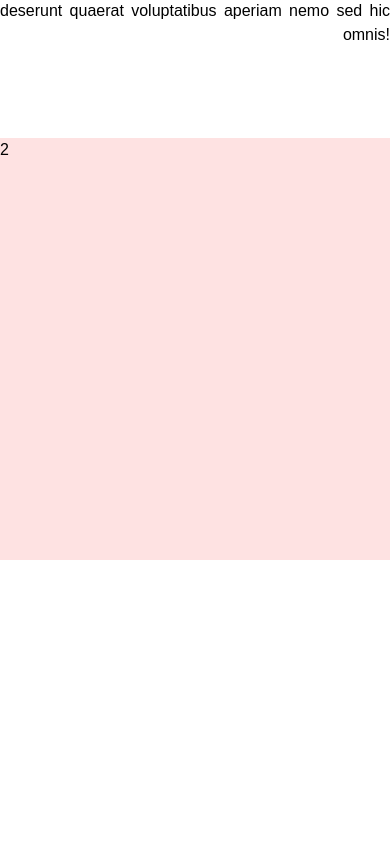
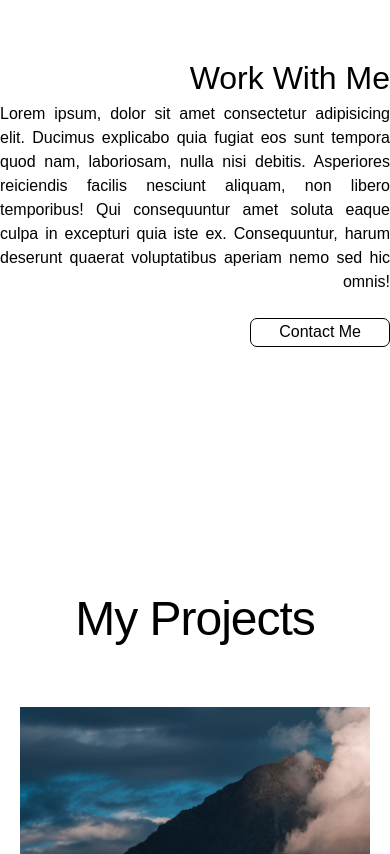
Before and after one commit to hahajska/PortfolioWebsite, a React (Create React App) app: page / in a window 390 px wide. Shown: the part 1634-2488 px from the top of the page. Before the commit the page ends 2194 px from the top, so only its background shows below. Built offline with nearby package versions, Linux system fonts and the light colour scheme; a web font is replaced by a local one.

Commit message:
work added

```diff
--- a/src/App.js
+++ b/src/App.js
@@ -2,12 +2,14 @@ import React from "react";
 import "./App.scss";
 import Info from "./Components/Info";
 import Main from "./Components/Main";
+import Work from "./Components/Work";
 
 function App() {
   return (
     <>
       <Main />
       <Info />
+      <Work />
     </>
   );
 }
--- a/src/Components/Info/index.js
+++ b/src/Components/Info/index.js
@@ -5,8 +5,9 @@ import LongImage from "../../images/LongImage.jpg";
 export default function Info() {
   return (
     <section className="infoSection lg:container lg:mx-auto grid grid-cols-6">
+      <div className="cara"></div>
       <div className="grid lg:col-span-4 col-span-6 grid-rows-2">
-        <div className="md:px-12 flex justify-center items-end flex-col text-justify last-center textAbout">
+        <div className="md:px-12 flex justify-center items-end  flex-col text-justify last-center textAbout">
           <h1>Something About Me</h1>
           <p className="md:pl-56 pl-0 px:12">
             Lorem ipsum, dolor sit amet consectetur adipisicing elit. Ducimus
@@ -17,7 +18,18 @@ export default function Info() {
             voluptatibus aperiam nemo sed hic omnis!
           </p>
         </div>
-        <div className="bg-red-100">2</div>
+        <div className="md:px-12 flex justify-start md:pt-24 items-end flex-col text-justify last-center textAbout">
+          <h1>Work With Me</h1>
+          <p className="md:pl-56 pl-0 px:12">
+            Lorem ipsum, dolor sit amet consectetur adipisicing elit. Ducimus
+            explicabo quia fugiat eos sunt tempora quod nam, laboriosam, nulla
+            nisi debitis. Asperiores reiciendis facilis nesciunt aliquam, non
+            libero temporibus! Qui consequuntur amet soluta eaque culpa in
+            excepturi quia iste ex. Consequuntur, harum deserunt quaerat
+            voluptatibus aperiam nemo sed hic omnis!
+          </p>
+          <button className="mt-6">Contact Me</button>
+        </div>
       </div>
       <div className="longImage hidden lg:flex lg:col-span-2 flex items-center justify-center px-12">
         <img src={LongImage} alt="image" />
--- a/src/Components/Info/styles/_Info.scss
+++ b/src/Components/Info/styles/_Info.scss
@@ -1,5 +1,4 @@
 .infoSection {
-  height: 100vh;
   .longImage {
     height: 120vh;
     position: relative;
@@ -8,7 +7,7 @@
     }
   }
   .infoText2 {
-    height: 60vh;
+    height: 40vh;
     background: lightgray;
   }
 }
@@ -20,4 +19,18 @@
   p {
     text-align-last: right;
   }
+  button {
+    outline: none;
+    border: 1px solid black;
+    border-radius: 7px;
+    padding: 0.1rem 1.75rem;
+
+    &:hover {
+      background: black;
+      color: #fff;
+    }
+  }
 }
+.cara {
+  position: absolute;
+}
--- /dev/null
+++ b/src/Components/Work/WorkItem.js
@@ -0,0 +1,48 @@
+import React from "react";
+import "./styles/_Work.scss";
+import WorkSmallImage from "../../images/moutains.jpg";
+import WorkBigImage from "../../images/BigImage.jpg";
+
+export default function WorkItem() {
+  return (
+    <section className="workSection grid lg:grid-cols-6 md:grid-rows-2 gap-4">
+      <div className="imageWork col-span-3 p-5 flex justify-center items-center xl:flex xl:justify-end xl:items-end">
+        <img
+          src={WorkSmallImage}
+          className="hidden xl:flex smallImage"
+          alt="img"
+        />
+        <img src={WorkSmallImage} className="bigImage" alt="img" />
+      </div>
+      <div className="textWork col-span-3 px-8 lg:px-16 flex-col flex justify-center items-start ">
+        <h1>Portfolio</h1>
+        <span>22/04/2021</span>
+        <p className="lg:pr-20 pt-4 text-center lg:text-left">
+          Lorem ipsum dolor sit amet consectetur adipisicing elit. Corporis vero
+          eveniet in quam rerum voluptatem. Lorem ipsum dolor sit amet
+          consectetur adipisicing elit. Reiciendis libero nemo dolorem natus a
+          sequi debitis nesciunt expedita ipsa iste.
+        </p>
+      </div>
+      <div className="textWork col-span-3 px-8 lg:px-16 flex-col flex justify-center items-end">
+        <h1>Portfolio</h1>
+        <span>22/04/2021</span>
+        <p className="lg:pl-20 pt-4 text-center lg:text-right">
+          Lorem ipsum dolor sit amet consectetur adipisicing elit. Corporis vero
+          eveniet in quam rerum voluptatem. Lorem ipsum dolor sit amet
+          consectetur adipisicing elit. Reiciendis libero nemo dolorem natus a
+          sequi debitis nesciunt expedita ipsa iste.
+        </p>
+      </div>
+
+      <div className="imageWork col-span-3 p-5 flex justify-center items-center xl:flex xl:justify-start xl:items-end">
+        <img
+          src={WorkBigImage}
+          className="hidden xl:flex smallImage2"
+          alt="img"
+        />
+        <img src={WorkBigImage} className="bigImage" alt="img" />
+      </div>
+    </section>
+  );
+}
--- /dev/null
+++ b/src/Components/Work/index.js
@@ -0,0 +1,31 @@
+import React from "react";
+import "./styles/_Work.scss";
+import WorkItem from "./WorkItem";
+
+export default function Work() {
+  return (
+    <section className="lg:container lg:mx-auto">
+      <div className="grid grid-cols-1">
+        <div className="nadpisWork  justify-center py-8  text-center lg:text-right lg:flex lg:items-center lg:justify-end lg:py-12">
+          <h1 className="lg:pr-24">My Projects</h1>
+        </div>
+      </div>
+      <WorkItem />
+      <WorkItem />
+    </section>
+  );
+}
+{
+  /* <section>
+<div className="nadpisWork col-span-5 text-center lg:text-right">
+  <h1 className="lg:pr-14">My Projects</h1>
+</div>
+<section className="workSection lg:container lg:mx-auto grid lg:grid-cols-6 md:grid-rows-3">
+  <div className="imageWork col-span-2 bg-red-300"></div>
+  <div className="textWork col-span-4 bg-red-100"></div>
+  <div className="imageWork col-span-4 bg-red-200"></div>
+  <div className="textWork col-span-2 bg-red-400"></div>
+  <div className="nadpisWork hidden lg:flex lg:col-span-1">x</div>
+</section>
+</section> */
+}
--- /dev/null
+++ b/src/Components/Work/styles/_Work.scss
@@ -0,0 +1,45 @@
+.workSection {
+  position: relative;
+
+  .textWork {
+    height: 50vh;
+    h1 {
+      font-size: 2rem;
+      margin-bottom: -0.75rem;
+    }
+    span {
+      font-size: 1rem;
+    }
+  }
+  .imageWork {
+    height: 50vh;
+    position: relative;
+    @media (max-width: 1024px) {
+      height: max-content;
+    }
+    .smallImage {
+      position: absolute;
+      left: 1rem;
+      top: 1rem;
+      height: 25vh;
+    }
+    .smallImage2 {
+      position: absolute;
+      right: 1rem;
+      top: 1rem;
+      height: 25vh;
+    }
+    .bigImage {
+      height: 90%;
+    }
+  }
+}
+.nadpisWork {
+  height: max-content;
+  margin-top: 10rem;
+  h1 {
+    font-size: 3rem;
+    font-weight: 100;
+    letter-spacing: -1px;
+  }
+}
--- a/src/shared.scss
+++ b/src/shared.scss
@@ -5,3 +5,4 @@ $black: #1e1f13;
 
 @import "./components/Main/styles/Main";
 @import "./components/Info/styles/Info";
+@import "./components/Work/styles/Work";
```
Also changed, not shown: 1 other file (tests, documents, lock files or other folders).
